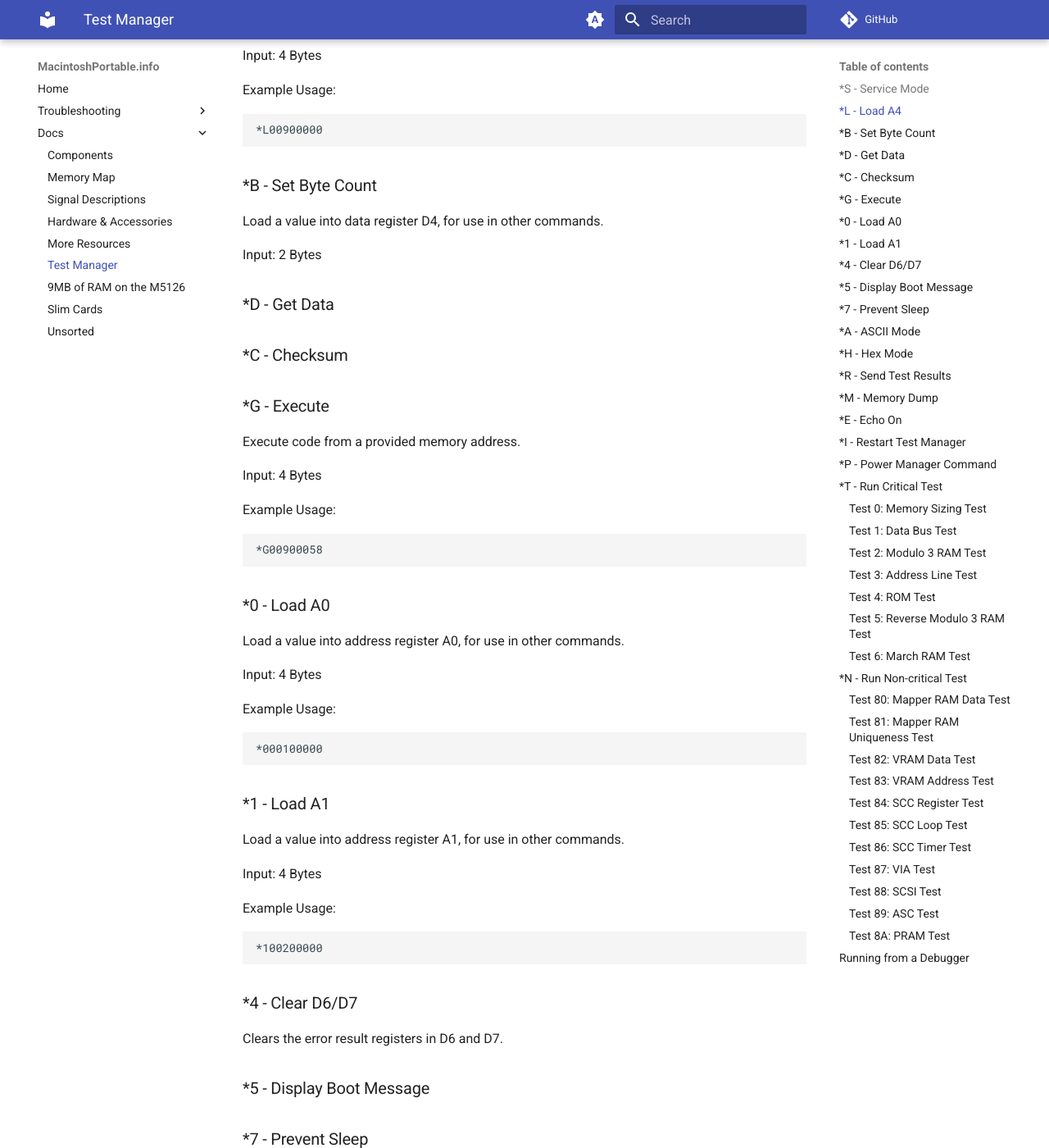
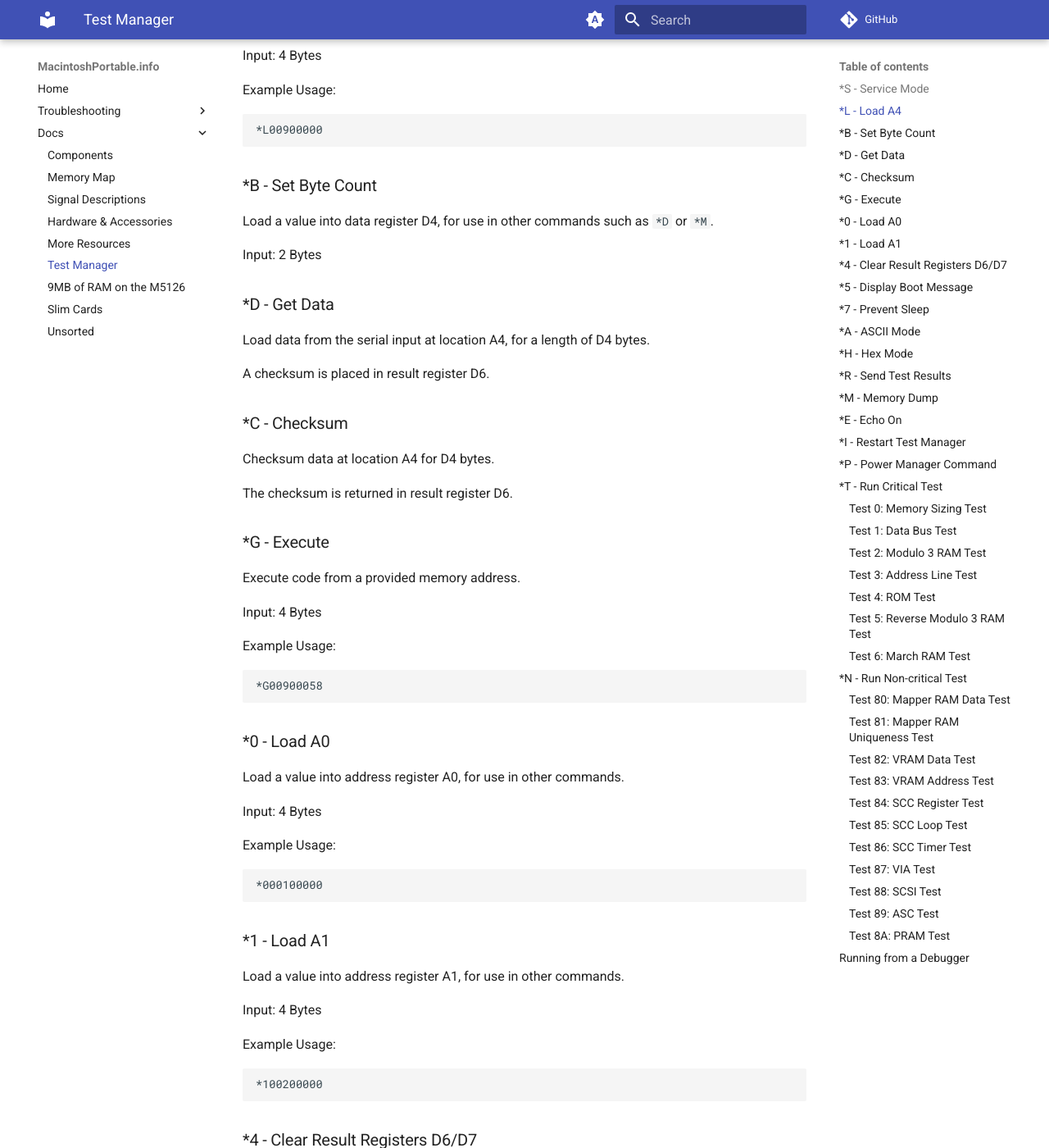
Before and after one commit to rezafouladian/MacintoshPortable, an MkDocs documentation site: the page built from docs/TestManager.md, in a window 1280 px wide and 1400 px high, scrolled down 677 px. Shown: the whole window at 82% size. Built offline with MkDocs 1.6.1 and Material for MkDocs 9.7.7, drawn with Linux system fonts in a browser that asks for light colours; comment, search, counter and statistics services are not loaded; some of the changed text lies outside the part shown.

Commit message:
Add more command documentation

````diff
--- a/docs/TestManager.md
+++ b/docs/TestManager.md
@@ -27,13 +27,21 @@ Example Usage:
 
 ### *B - Set Byte Count
 
-Load a value into data register D4, for use in other commands.
+Load a value into data register D4, for use in other commands such as `*D` or `*M`.
 
 Input: 2 Bytes
 
 ### *D - Get Data
 
+Load data from the serial input at location A4, for a length of D4 bytes.
+
+A checksum is placed in result register D6.
+
 ### *C - Checksum
+
+Checksum data at location A4 for D4 bytes.
+
+The checksum is returned in result register D6.
 
 ### *G - Execute
 
@@ -68,7 +76,7 @@ Example Usage:
 *100200000
 ```
 
-### *4 - Clear D6/D7
+### *4 - Clear Result Registers D6/D7
 
 Clears the error result registers in D6 and D7.
 
@@ -80,7 +88,11 @@ Prevents the computer from sleeping automatically.
 
 ### *A - ASCII Mode
 
+Switch to ASCII input mode for commands like `*D`, `*G`, `*T`, etc.
+
 ### *H - Hex Mode
+
+Switch to Hexadecimal input mode for commands like `*D`, `*G`, `*T`, etc.
 
 ### *R - Send Test Results
 
````
